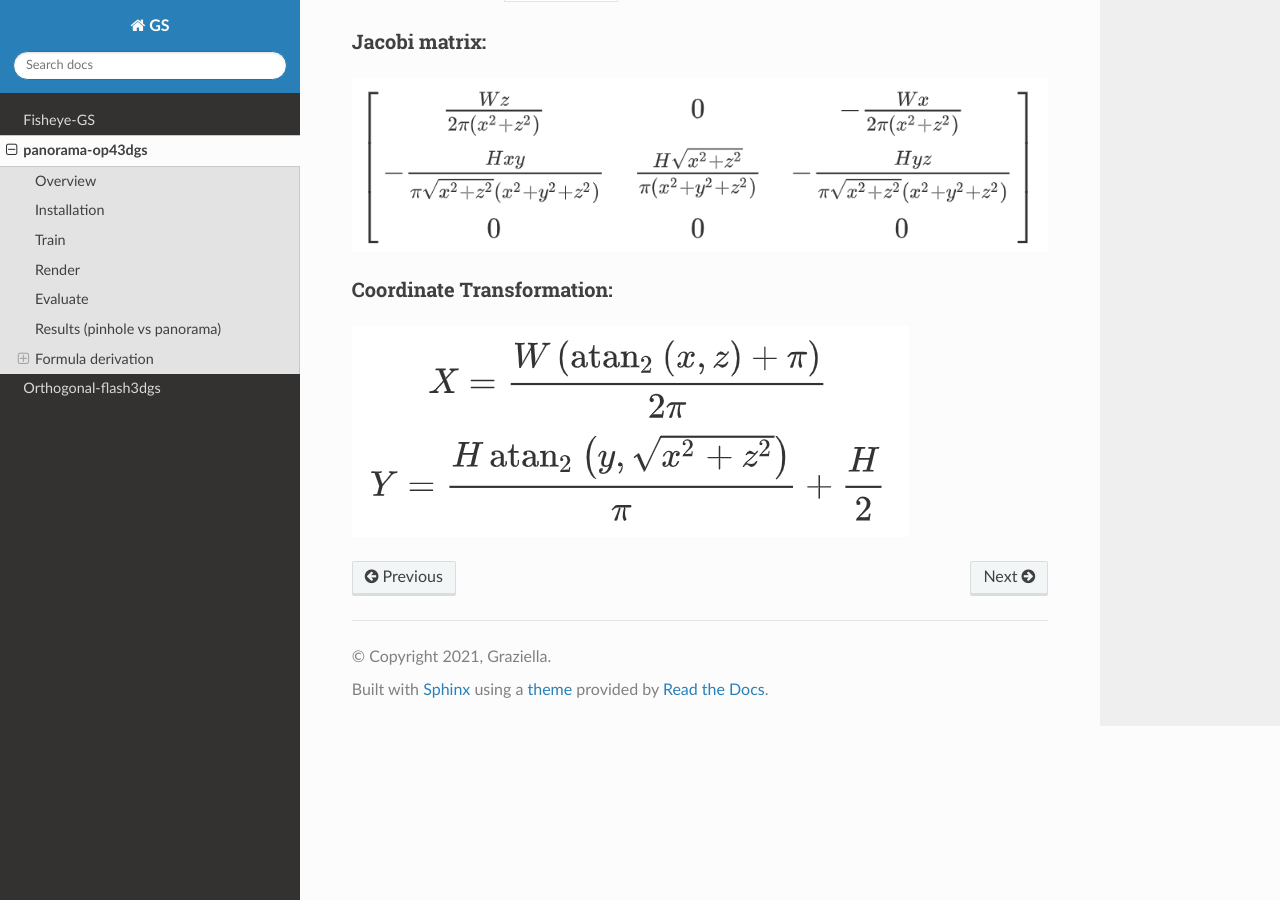
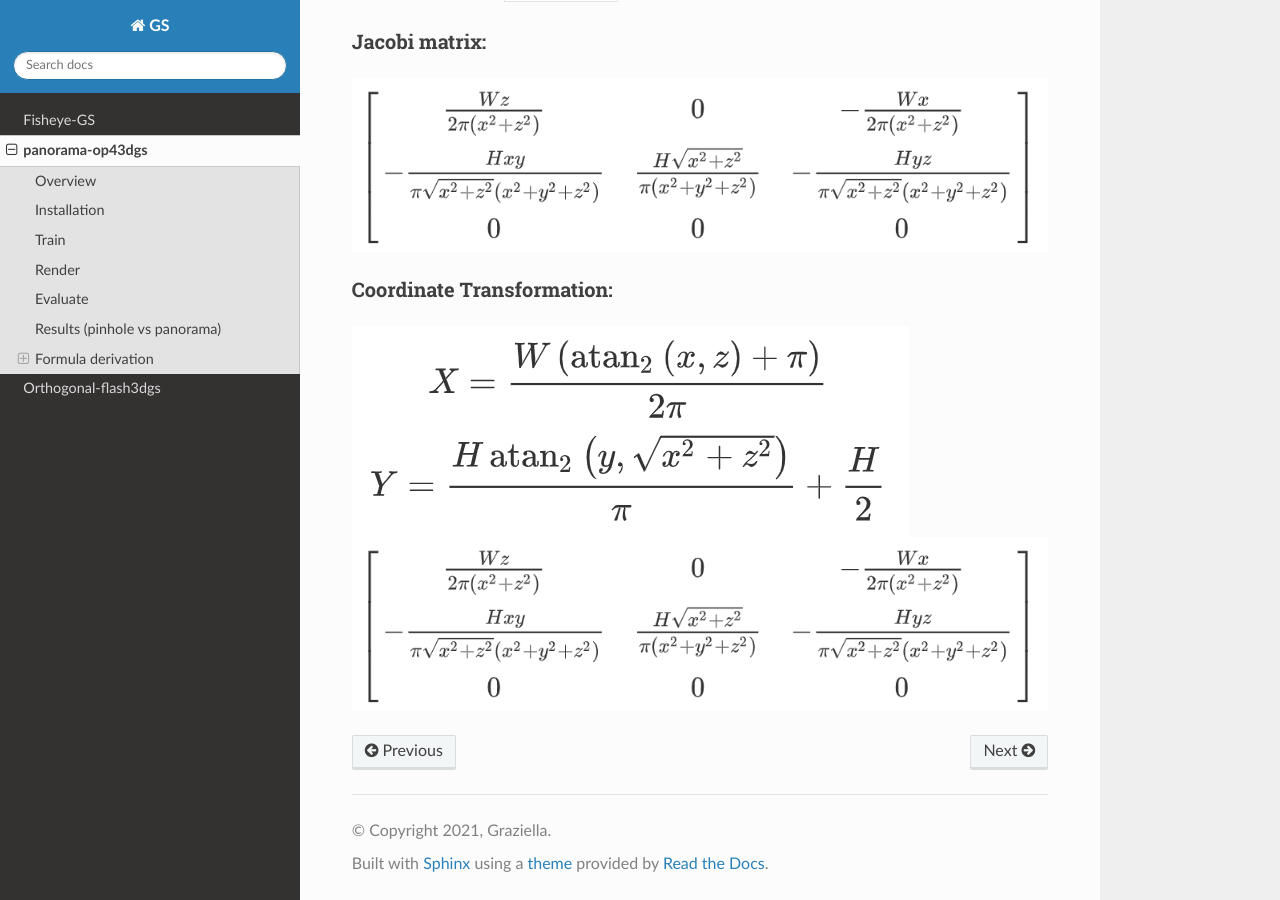
Before and after one commit to zmliao/GS_4_CamModels, a Sphinx documentation site: the page built from docs/source/panorama-op43dgs.md, in a window 1280 px wide and 900 px high, scrolled down 1922 px. Built offline with Sphinx 7.4.7 and the Read the Docs theme 3.1.0, drawn with Linux system fonts in a browser that asks for light colours.

Commit message:
Update panorama-op43dgs.md

```diff
--- a/docs/source/panorama-op43dgs.md
+++ b/docs/source/panorama-op43dgs.md
@@ -79,3 +79,4 @@ There are two main differences in code between the pinhole camera model and the
 ### Coordinate Transformation:
 
 ![](assets/xy.png)
+![](assets/jacobi.png)
```
